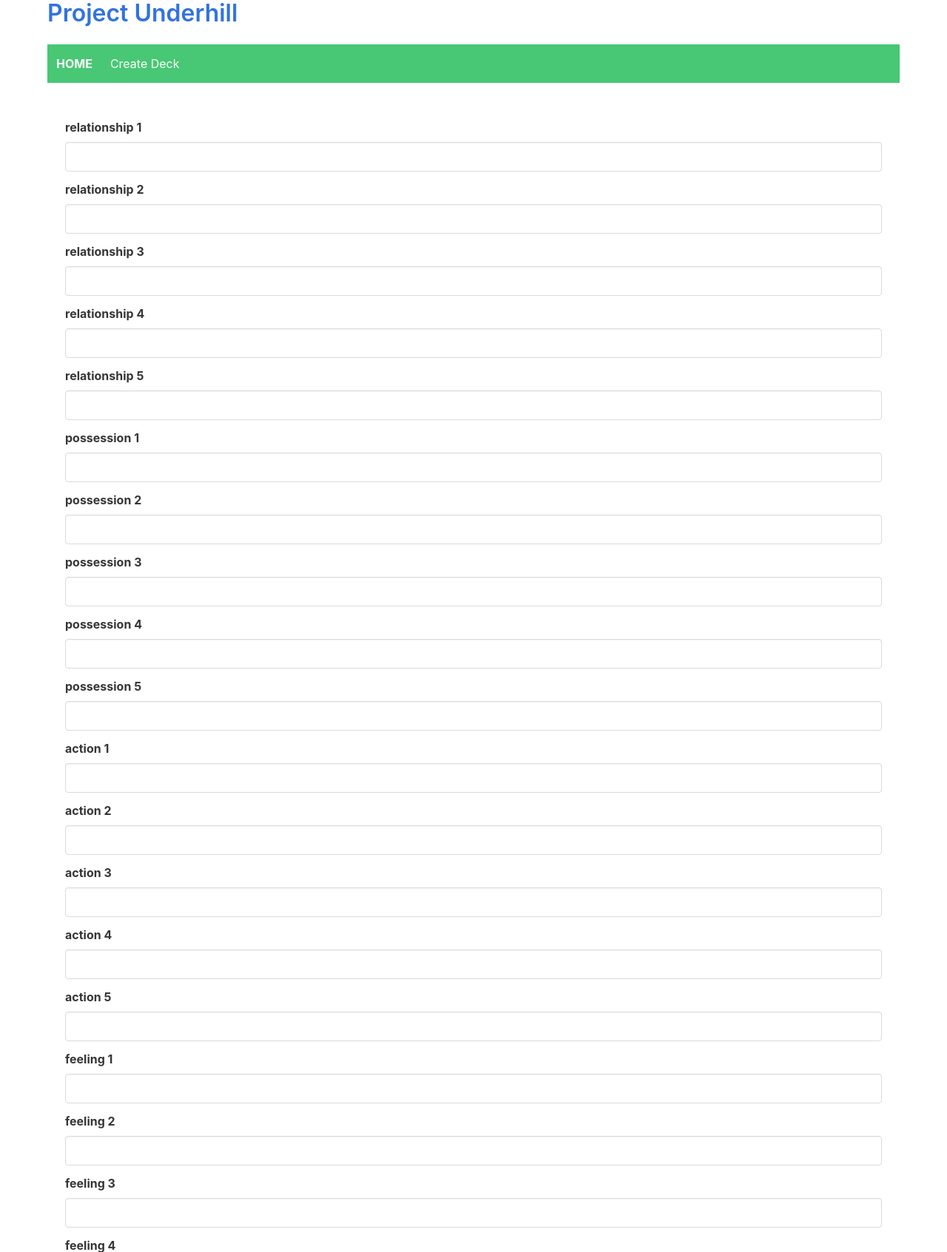
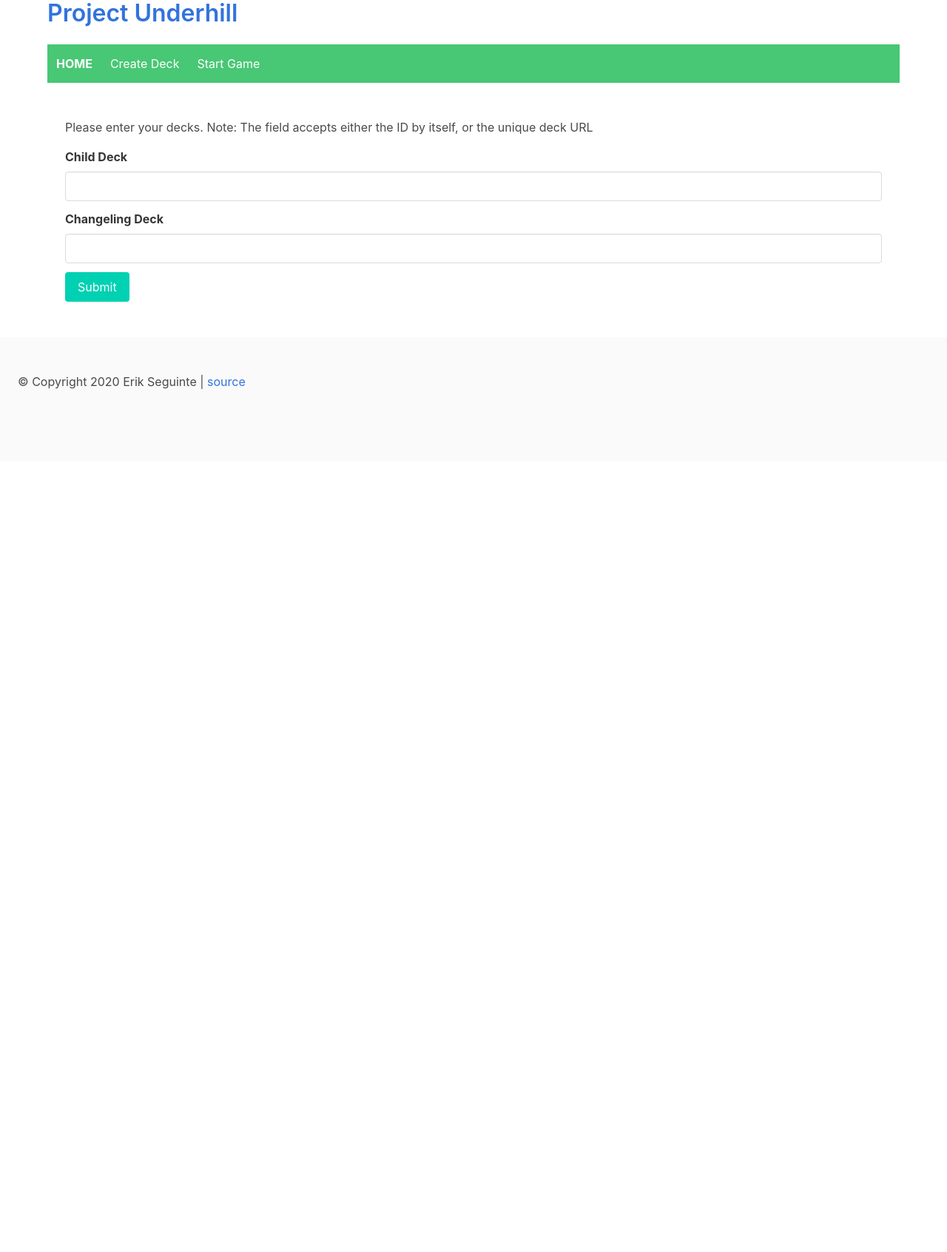
Before and after one commit to ErikSeguinte/project_underhill, a FastAPI app: page /game/start in a window 1280 px wide. Shown: the top 1693 px of the page at 74% size. After the commit the page ends 526 px from the top, so only its background shows below. Run offline with FastAPI, Linux system fonts and the light colour scheme; parts of the project's set-up code (start-up, migrations or seed data) failed here and were passed over; some libraries are stand-ins or nearby versions.

Commit message:
implements start game page

```diff
--- a/project_underhill/routes/game.py
+++ b/project_underhill/routes/game.py
@@ -9,17 +9,9 @@ templates = Jinja2Templates(directory="project_underhill/templates")
 
 
 @router.get("/start")
-async def create_game(request: Request, deck_id: Optional[str] = None):
+async def create_game(request: Request):
 
-    labels = []
-    for type in schema.CardType.__members__:
-        for n in range(1, 6):
-            label = [f"{type} {n}", f"{type[0]}{n}"]
-            labels.append(label)
-
-    return templates.TemplateResponse(
-        "create_deck.html", {"request": request, "labels": labels, "deck_id": deck_id}
-    )
+    return templates.TemplateResponse("create_game.html", {"request": request})
 
 
 @router.post("/create/add_to_db", status_code=status.HTTP_201_CREATED)
--- a/project_underhill/templates/create_deck.html
+++ b/project_underhill/templates/create_deck.html
@@ -3,7 +3,7 @@
 {% block content %}
     <div class="section">
 
-        {%if  deck_id %}
+        {% if  deck_id %}
             <form action="/deck/create/add_to_db?deck_id={{ deck_id }}" method="post">
         {% else %}
             <form action="/deck/create/add_to_db" method="post">
--- a/project_underhill/templates/create_game.html
+++ b/project_underhill/templates/create_game.html
@@ -2,7 +2,28 @@
 
 {% block content %}
     <div class="section">
-        <
+        <p> Please enter your decks. Note: The field accepts either the ID by itself, or the unique deck URL</p>
+
+        <form action="/game/start" method="post">
+            <div class="field">
+                <label class="label"> Child Deck</label>
+                <div class="control">
+                    <input class="input" type="text" name="child">
+                </div>
+            </div>
+
+            <div class="field">
+                <label class="label"> Changeling Deck</label>
+                <div class="control">
+                    <input class="input" type="text" name="changeling">
+                </div>
+            </div>
+
+            <div class="control">
+                <button class="button is-primary">Submit</button>
+            </div>
+
+        </form>
     </div>
 
 {% endblock content %}
--- a/project_underhill/templates/deck_info.html
+++ b/project_underhill/templates/deck_info.html
@@ -5,7 +5,7 @@
         <p>Please note the URL to this page, or the unique deck ID below. Please save them. One of them will be needed
             to start a game.</p>
 
-        <h3 class="subtitle">{{ deck_id }}</h3>
+        <h3 class="subtitle">Unique ID:{{ deck_id }}</h3>
 
         <ul>
             {% for card in cards %}
--- a/project_underhill/templates/layout.html
+++ b/project_underhill/templates/layout.html
@@ -32,6 +32,7 @@
                 <div id="navbarBasic" class="navbar-menu is-active">
                     <div class="navbar-start">
                         <a class="navbar-item" href="/deck/create">Create Deck</a>
+                        <a class="navbar-item" href="/game/start">Start Game</a>
                     </div>
                     <div class="navbar-end"></div>
                 </div>
```
Lines whose indentation alone changed are shown as unchanged.
